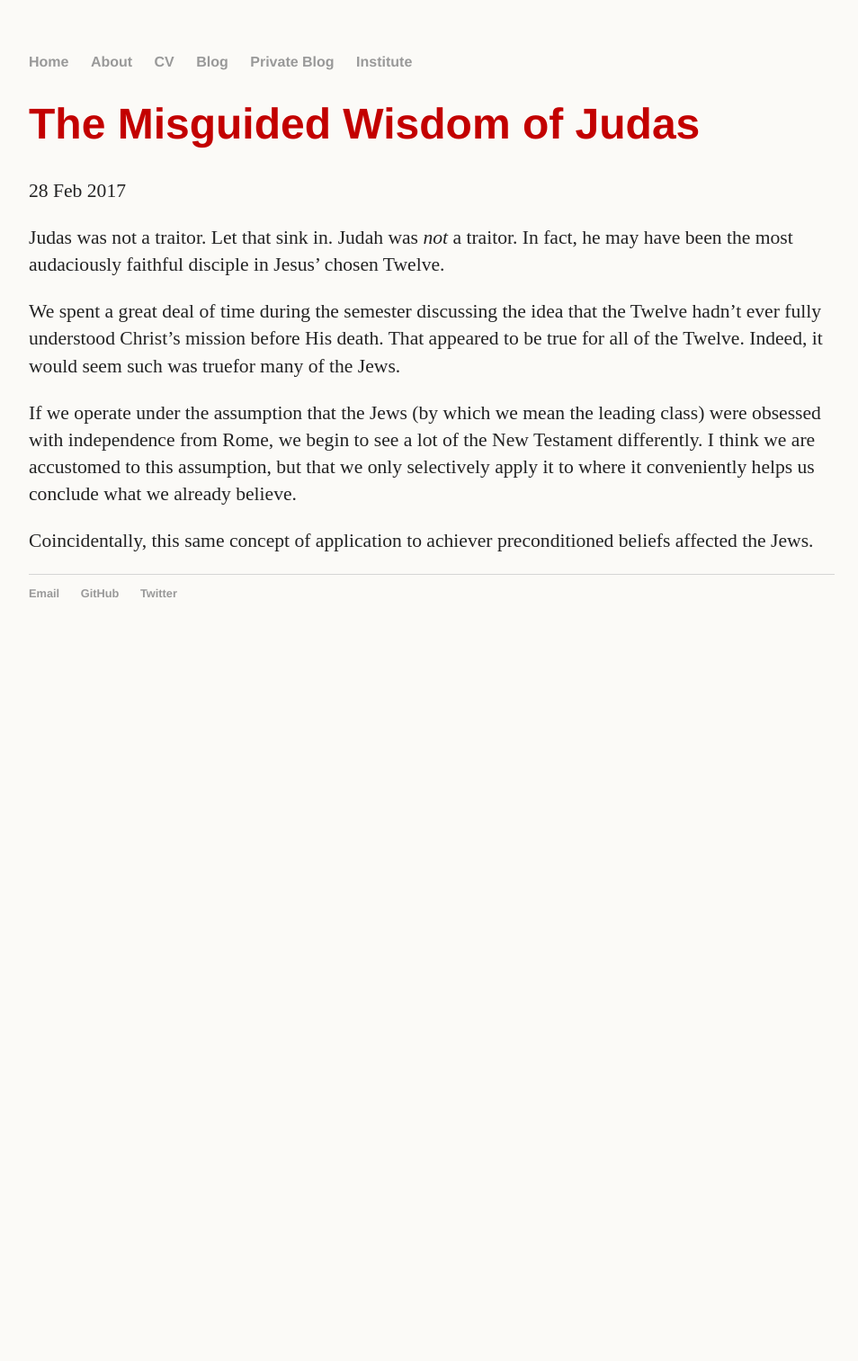
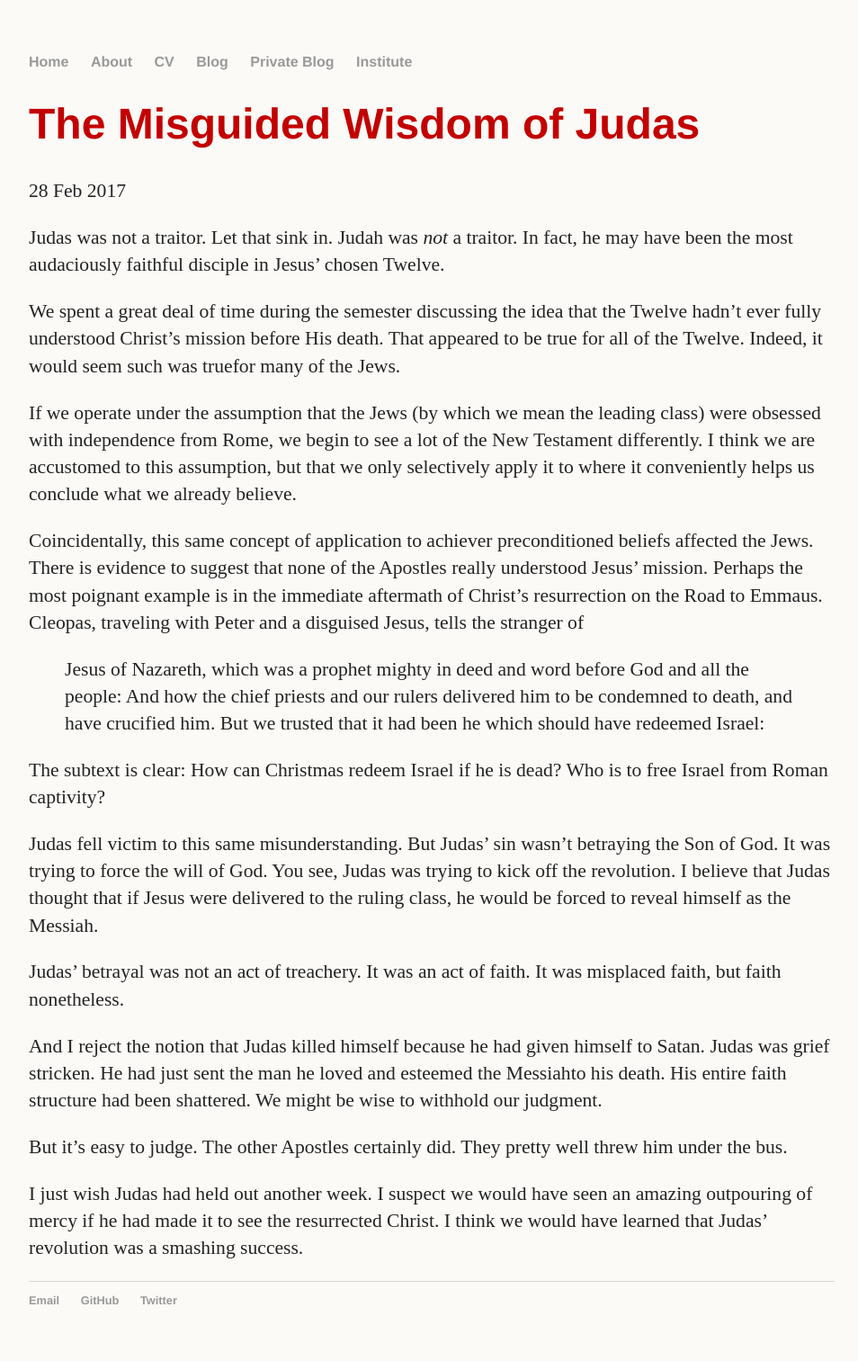
Before and after one commit to nutterb/nutterb.github.com, a Jekyll site: the page built from private/_posts/2017-02-28-misguided-wisdom-judas.md, in a window 1280 px wide. Shown: the whole page at 90% size, without its empty margins (160-1114 px from the left). Built offline with Jekyll 4.4.1, drawn with Linux system fonts in a browser that asks for light colours; comment, search, counter and statistics services are not loaded; before the commit the page ends 900 px from its top, so only the background shows below that.

Commit message:
Update 2017-02-28-misguided-wisdom-judas.md

```diff
--- a/private/_posts/2017-02-28-misguided-wisdom-judas.md
+++ b/private/_posts/2017-02-28-misguided-wisdom-judas.md
@@ -11,4 +11,20 @@ We spent a great deal of time during the semester discussing the idea that the T
 
 If we operate under the assumption that the Jews (by which we mean the leading class) were obsessed with independence from Rome, we begin to see a lot of the New Testament differently. I think we are accustomed to this assumption, but that we only selectively apply it to where it conveniently helps us conclude what we already believe.
 
-Coincidentally, this same concept of application to achiever preconditioned beliefs affected the Jews.
+Coincidentally, this same concept of application to achiever preconditioned beliefs affected the Jews. There is evidence to suggest that none of the Apostles really understood Jesus' mission. Perhaps the most poignant example is in the immediate aftermath of Christ's resurrection on the Road to Emmaus. Cleopas, traveling with Peter and a disguised Jesus, tells the stranger of
+
+> Jesus of Nazareth, which was a prophet mighty in deed and word before God and all the people:
+> And how the chief priests and our rulers delivered him to be condemned to death, and have crucified him.
+> But we trusted that it had been he which should have redeemed Israel:
+
+The subtext is clear: How can Christmas redeem Israel if he is dead? Who is to free Israel from Roman captivity?
+
+Judas fell victim to this same misunderstanding. But Judas' sin wasn't betraying the Son of God. It was trying to force the will of God. You see, Judas was trying to kick off the revolution. I believe that Judas thought that if Jesus were delivered to the ruling class, he would be forced to reveal himself as the Messiah.
+
+Judas' betrayal was not an act of treachery. It was an act of faith. It was misplaced faith, but faith nonetheless.
+
+And I reject the notion that Judas killed himself because he had given himself to Satan. Judas was grief stricken. He had just sent the man he loved and esteemed the Messiahto his death. His entire faith structure had been shattered. We might be wise to withhold our judgment.
+
+But it's easy to judge. The other Apostles certainly did. They pretty well threw him under the bus.
+
+I just wish Judas had held out another week. I suspect we would have seen an amazing outpouring of mercy if he had made it to see the resurrected Christ. I think we would have learned that Judas' revolution was a smashing success.
```
